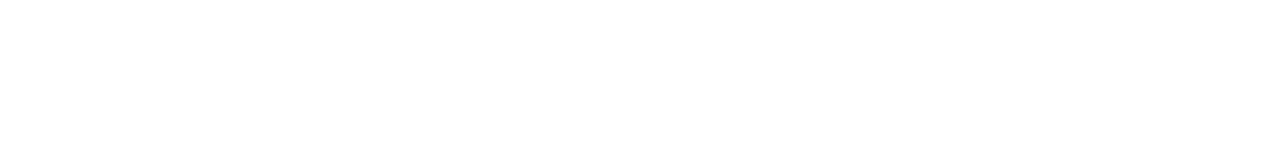
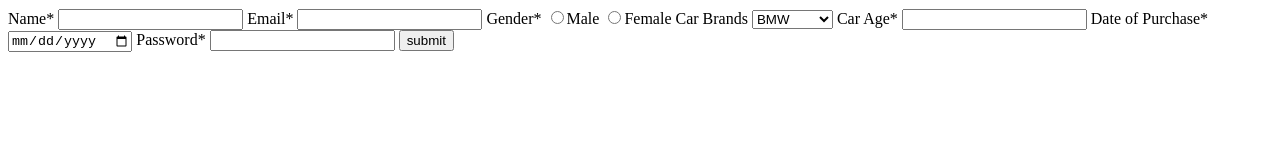
Before and after one commit to acciojob/car-insurance-form-AmanSingh161998, a website: page main.html in a window 1280 px wide. Drawn offline with Linux system fonts and the light colour scheme.

Commit message:
created a submission

```diff
--- a/main.html
+++ b/main.html
@@ -10,6 +10,35 @@
 	<!-- the entire body must be written by student -->
     <script type="text/javascript" src="./script.js">
 </script>
+	<form method="post">
+		<label for="Name*">Name*</label>
+		<input type="text" id="Name*" name="Name*" required>
+
+		<label for="email">Email*</label>
+		<input type="email" id="email" name="email" required>
+
+		<label for="gender">Gender*</label>
+		<input type="radio" id="gender" name="gender" required>Male
+		<input type="radio" id="gender" name="gender" required>Female
+
+		<label for="car">Car Brands</label>
+		<select id="car">
+			<option value="car">BMW</option>
+			<option value="car">Audi</option>
+			<option value="car">Mercedez</option>
+		</select>
+
+		<label for="carage">Car Age*</label>
+		<input type="number" id="carage" name="carage" required>
+
+		<label for="dop">Date of Purchase*</label>
+		<input type="date" id="dop" name="dop" required>
+
+		<label for="password">Password*</label>
+		<input type="password" id="password" name="password" required>
+
+		<button>submit</button>
+	</form>
 
 </body>
 
```
